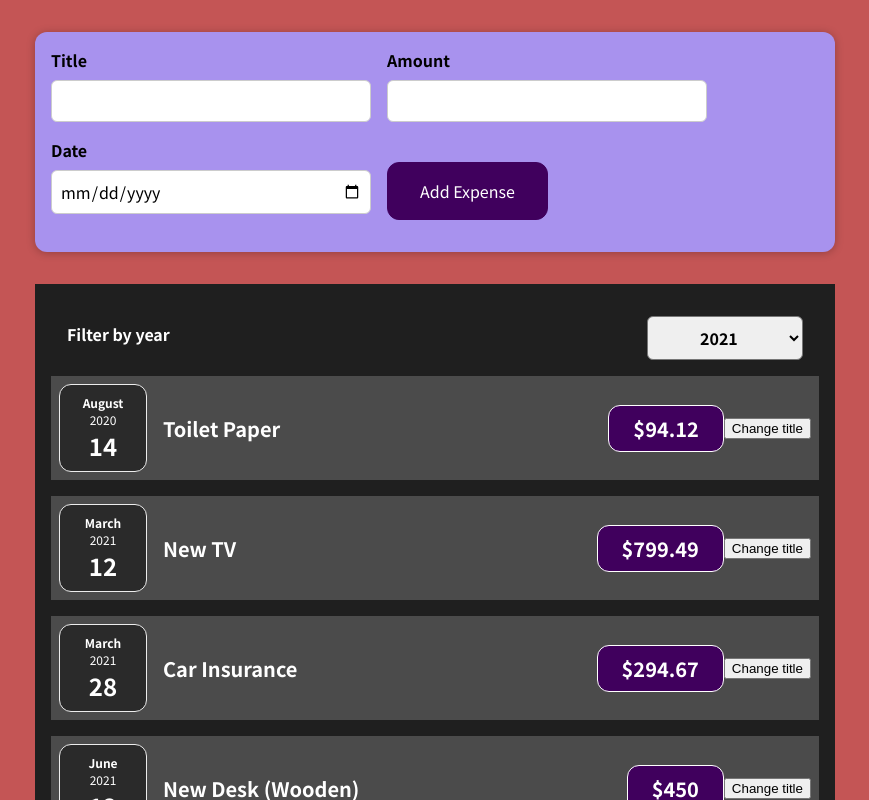
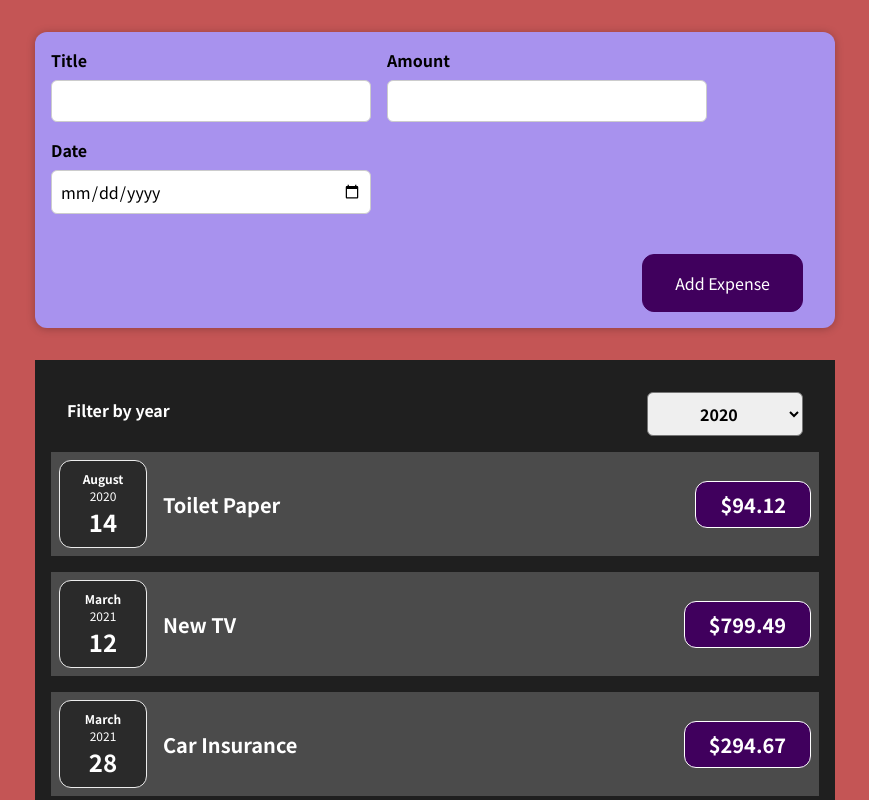
Before and after one commit to RahulSharma099/Expense-Tracker, a React (Create React App) app: page / in a window 1280 px wide. Shown: the top 800 px of the page, without its empty margins (205-1074 px from the left). Built offline with nearby package versions, Linux system fonts and the light colour scheme.

Commit message:
🐛 Fixed typos

```diff
--- a/src/components/Expenses/ExpenseDate.js
+++ b/src/components/Expenses/ExpenseDate.js
@@ -1,9 +1,12 @@
+import React from "react";
+
 import "./ExpenseDate.css";
 
 const ExpenseDate = (props) => {
   const month = props.date.toLocaleString("en-US", { month: "long" });
   const day = props.date.toLocaleString("en-US", { day: "2-digit" });
   const year = props.date.getFullYear();
+
   return (
     <div className="expense-date">
       <div className="expense-date__month">{month}</div>
--- a/src/components/Expenses/ExpenseItem.js
+++ b/src/components/Expenses/ExpenseItem.js
@@ -1,23 +1,17 @@
-import React, { useState } from "react";
-import "./ExpenseItem.css";
+import React from "react";
+
 import ExpenseDate from "./ExpenseDate";
 import Card from "../UI/Card";
+import "./ExpenseItem.css";
 
 const ExpenseItem = (props) => {
-  const [title, setTitle] = useState(props.title);
-
-  const clickHandler = () => {
-    setTitle("Updated");
-  };
-
   return (
     <Card className="expense-item">
       <ExpenseDate date={props.date} />
       <div className="expense-item__description">
-        <h2>{title}</h2>
+        <h2>{props.title}</h2>
         <div className="expense-item__price">${props.amount}</div>
       </div>
-      <button onClick={clickHandler}>Change title</button>
     </Card>
   );
 };
--- a/src/components/Expenses/Expenses.js
+++ b/src/components/Expenses/Expenses.js
@@ -6,39 +6,28 @@ import ExpensesFilter from "./ExpensesFilter";
 import "./Expenses.css";
 
 const Expenses = (props) => {
-  const [filteredYear, setFilteredYear] = useState("2021");
+  const [filteredYear, setFilteredYear] = useState("2020");
 
   const filterChangeHandler = (selectedYear) => {
     setFilteredYear(selectedYear);
   };
 
   return (
+    <div>
       <Card className="expenses">
         <ExpensesFilter
           selected={filteredYear}
           onChangeFilter={filterChangeHandler}
         />
+        {props.items.map((expense) => (
           <ExpenseItem
-        title={props.items[0].title}
-        amount={props.items[0].amount}
-        date={props.items[0].date}
+            title={expense.title}
+            amount={expense.amount}
+            date={expense.date}
           />
-      <ExpenseItem
-        title={props.items[1].title}
-        amount={props.items[1].amount}
-        date={props.items[1].date}
-      />
-      <ExpenseItem
-        title={props.items[2].title}
-        amount={props.items[2].amount}
-        date={props.items[2].date}
-      />
-      <ExpenseItem
-        title={props.items[3].title}
-        amount={props.items[3].amount}
-        date={props.items[3].date}
-      />
+        ))}
       </Card>
+    </div>
   );
 };
 
--- a/src/components/NewExpense/ExpenseForm.js
+++ b/src/components/NewExpense/ExpenseForm.js
@@ -1,21 +1,22 @@
 import React, { useState } from "react";
+
 import "./ExpenseForm.css";
 
 const ExpenseForm = (props) => {
   const [enteredTitle, setEnteredTitle] = useState("");
+  const [enteredAmount, setEnteredAmount] = useState("");
   const [enteredDate, setEnteredDate] = useState("");
-  const [enteredAmount, setEnterdAmount] = useState("");
 
   const titleChangeHandler = (event) => {
     setEnteredTitle(event.target.value);
   };
 
+  const amountChangeHandler = (event) => {
+    setEnteredAmount(event.target.value);
+  };
+
   const dateChangeHandler = (event) => {
     setEnteredDate(event.target.value);
-  };
-
-  const amountChnageHandler = (event) => {
-    setEnterdAmount(event.target.value);
   };
 
   const submitHandler = (event) => {
@@ -28,7 +29,7 @@ const ExpenseForm = (props) => {
     };
     props.onSaveExpenseData(expenseData);
     setEnteredTitle("");
-    setEnteredDate("");
+    setEnteredAmount("");
     setEnteredDate("");
   };
 
@@ -47,25 +48,25 @@ const ExpenseForm = (props) => {
           <label>Amount</label>
           <input
             type="number"
-            value={enteredAmount}
             min="0.01"
             step="0.01"
-            onChange={amountChnageHandler}
+            value={enteredAmount}
+            onChange={amountChangeHandler}
           />
         </div>
         <div className="new-expense__control">
           <label>Date</label>
           <input
             type="date"
-            value={enteredDate}
             min="2019-01-01"
             max="2022-12-31"
+            value={enteredDate}
             onChange={dateChangeHandler}
           />
         </div>
-        <div className="new-expense__actions">
-          <button type="submit">Add Expense</button>
-        </div>
+      </div>
+      <div className="new-expense__actions">
+        <button type="submit">Add Expense</button>
       </div>
     </form>
   );
--- a/src/components/NewExpense/NewExpense.js
+++ b/src/components/NewExpense/NewExpense.js
@@ -4,9 +4,9 @@ import ExpenseForm from "./ExpenseForm";
 import "./NewExpense.css";
 
 const NewExpense = (props) => {
-  const saveExpenseDataHandler = (enterdExpenseData) => {
+  const saveExpenseDataHandler = (enteredExpenseData) => {
     const expenseData = {
-      ...enterdExpenseData,
+      ...enteredExpenseData,
       id: nanoid(),
     };
     props.onAddExpense(expenseData);
```
Lines whose indentation alone changed are shown as unchanged.
